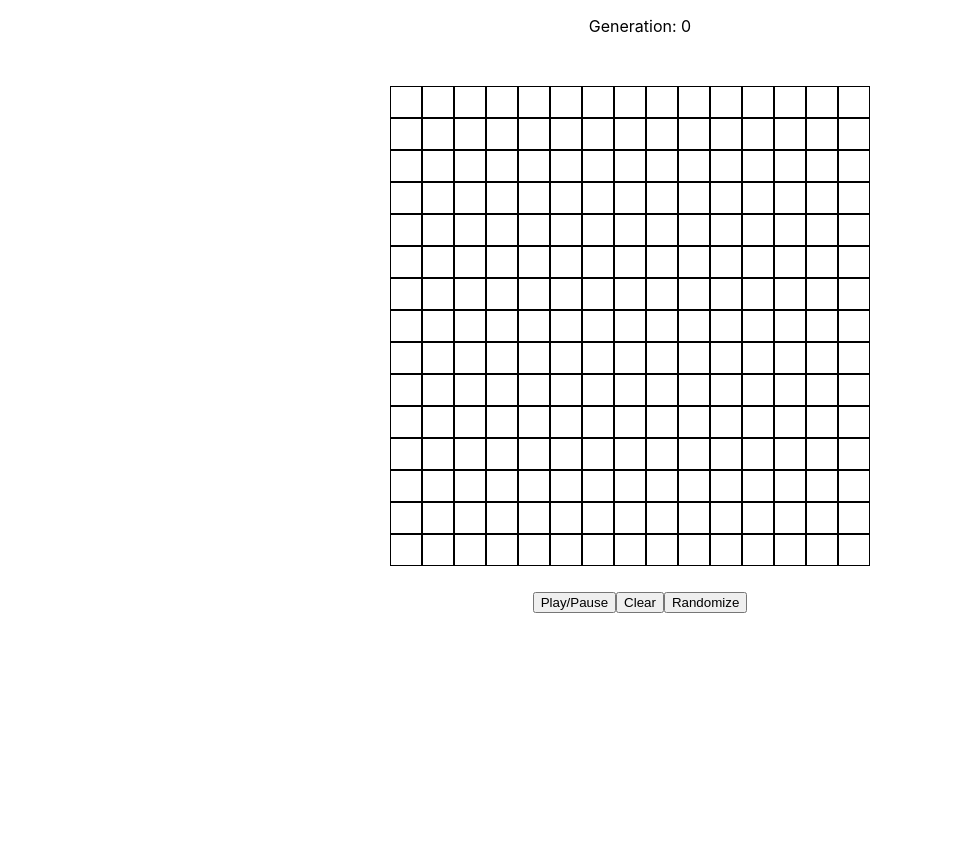
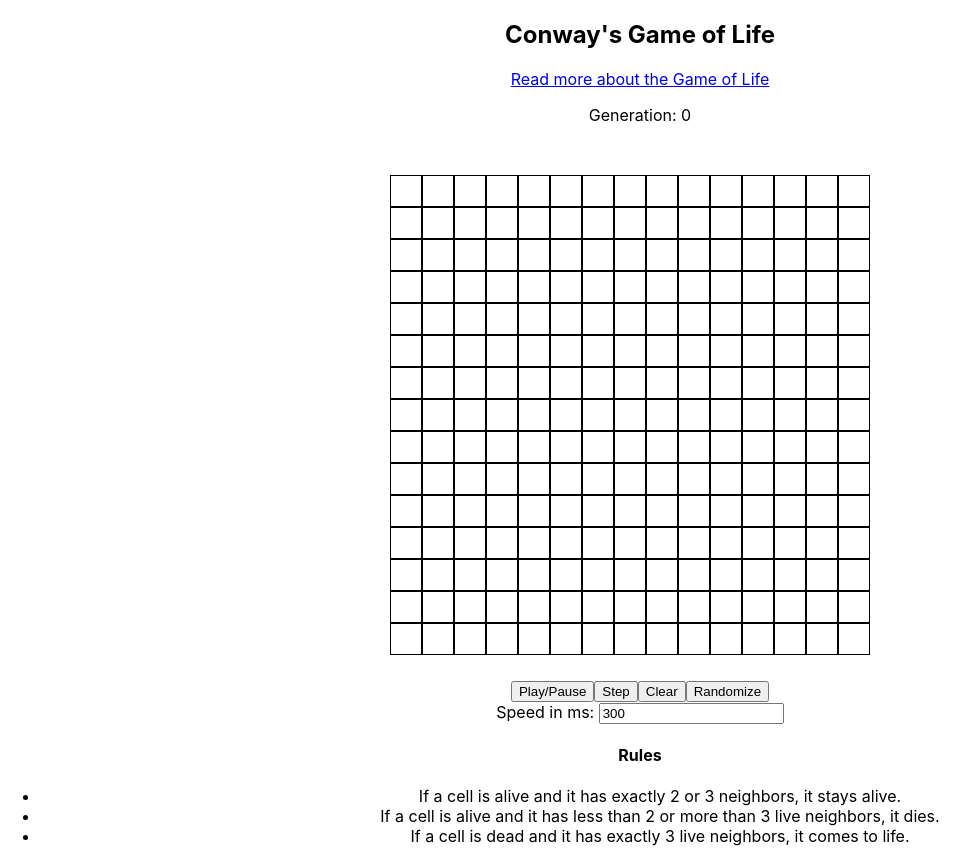
Before and after one commit to bloominstituteoftechnology/CS-Build-Week-1, a React (Create React App) app in the folder conways-life/: page / in a window 1280 px wide. Shown: the whole page, without its empty margins (0-975 px from the left). Before the commit the page ends 800 px from the top, so only its background shows below. Built offline with nearby package versions, Linux system fonts and the light colour scheme; the HTML template or start-up script is replaced by a standard one.

Commit message:
added ability to adjust speed and step one generation

```diff
--- a/conways-life/src/App.js
+++ b/conways-life/src/App.js
@@ -1,11 +1,15 @@
 import React, { Component } from 'react';
 import GridDisplay from './components/GridDisplay';
+import Rules from './components/Rules';
 
 class App extends Component {
   render() {
     return (
       <div className="App">
+        <h2>Conway's Game of Life</h2>
+        <a href="https://en.wikipedia.org/wiki/Conway%27s_Game_of_Life" target="_blank" rel="noopener noreferrer">Read more about the Game of Life</a>
         <GridDisplay />
+        <Rules />
       </div>
     );
   }
--- a/conways-life/src/components/ControlButtons.js
+++ b/conways-life/src/components/ControlButtons.js
@@ -4,6 +4,7 @@ const Buttons = props => {
     return (
         <div className="controlButtons">
         <button onClick={() => props.toggleAnimation()}>Play/Pause</button>
+        <button onClick={() => props.stepForward()}>Step</button>
         <button onClick={() => props.clearGrid()}>Clear</button>
         <button onClick={() => props.randomGrid()}>Randomize</button>
     </div>
--- a/conways-life/src/components/GridDisplay.js
+++ b/conways-life/src/components/GridDisplay.js
@@ -1,6 +1,7 @@
 import React, { Component } from 'react';
 import Cell from "./Cell";
 import Buttons from "./ControlButtons";
+import Options from "./GridOptions";
 
 class GridDisplay extends Component {
     constructor(props) {
@@ -10,7 +11,8 @@ class GridDisplay extends Component {
             timer: 0,
             iterations: 0,
             cols: 15,
-            rows: 15
+            rows: 15,
+            speed: 300
         }
     }
 
@@ -108,13 +110,21 @@ class GridDisplay extends Component {
     }
 
     toggleAnimation = () => {
+        let speed = this.state.speed;
+        if (speed < 30) {
+            speed = 30;
+        }
         if (this.state.timer === 0) {
-            let timer = setInterval(this.computeNextGrid, 500);
+            let timer = setInterval(this.computeNextGrid, speed);
             this.setState({timer: timer});
         } else {
             clearInterval(this.state.timer);
             this.setState({timer: 0});
         }
+    }
+
+    speedInputHandler = e => {
+        this.setState({speed: e.target.value});
     }
 
     render() {
@@ -136,7 +146,13 @@ class GridDisplay extends Component {
                 <Buttons
                     randomGrid={this.randomGrid}
                     clearGrid={this.clearGrid}
-                    toggleAnimation={this.toggleAnimation}/>
+                    stepForward={this.computeNextGrid}
+                    toggleAnimation={this.toggleAnimation}
+                    />
+                <Options
+                    speedValue={this.state.speed}
+                    speedInputHandler={this.speedInputHandler}
+                />
             </div>
           );
         }
--- /dev/null
+++ b/conways-life/src/components/GridOptions.js
@@ -0,0 +1,18 @@
+import React from "react";
+
+const Options = props => {
+    return (
+        <div className="gridOptions">
+            <span>Speed in ms: </span>
+            <input
+                type="number"
+                step="100"
+                value={props.speedValue}
+                onChange={props.speedInputHandler}
+                />
+        </div>
+    );
+  };
+
+
+export default Options;
--- /dev/null
+++ b/conways-life/src/components/Rules.js
@@ -0,0 +1,17 @@
+import React from "react";
+
+const Rules = props => {
+    return (
+        <div className="gameRules">
+            <h4>Rules</h4>
+            <ul>
+                <li>If a cell is alive and it has exactly 2 or 3 neighbors, it stays alive.</li>
+                <li>If a cell is alive and it has less than 2 or more than 3 live neighbors, it dies.</li>
+                <li>If a cell is dead and it has exactly 3 live neighbors, it comes to life.</li>
+            </ul>
+        </div>
+    );
+  };
+
+
+export default Rules;
```
Also changed, not shown: conways-life/src/components/PresetButtons.js (deleted).
